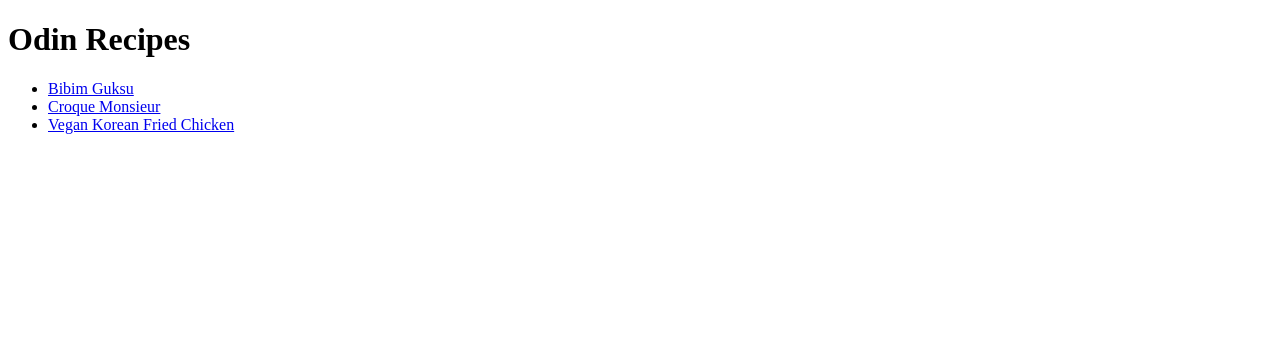
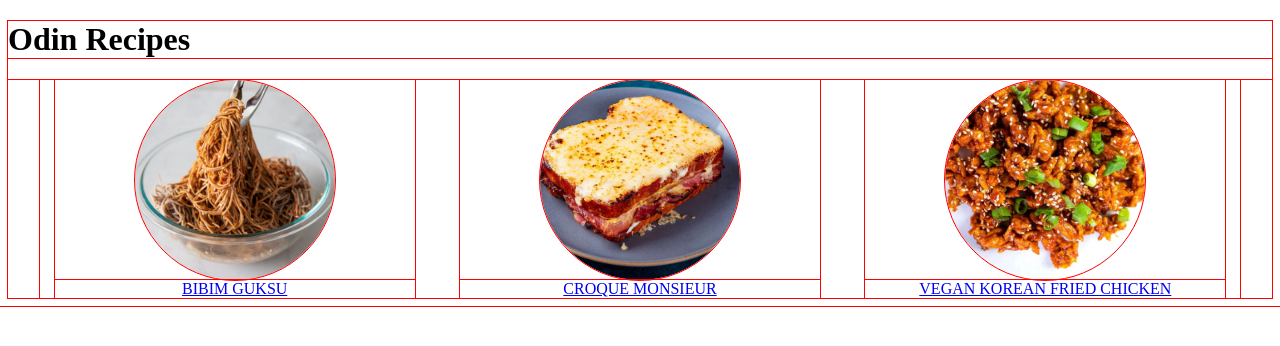
Before and after one commit to Milvookie/odin-recipes, a plain HTML site: page index.html in a window 1280 px wide. Drawn offline with Linux system fonts and the light colour scheme.

Commit message:
add styling

```diff
--- a/index.html
+++ b/index.html
@@ -10,11 +10,23 @@
 
 <body>
     <h1>Odin Recipes</h1>
-    <ul>
-        <li><a href="./recipes/bibim-guksu.html">Bibim Guksu</a></li>
-        <li><a href="./recipes/croque-monsieur.html">Croque Monsieur</a></li>
-        <li><a href="./recipes/korean-seitan.html">Vegan Korean Fried Chicken</a></li>
-    </ul>
+    <div class="recipes">
+        <ul>
+            <div class="recipe">
+                <img src="./images/bibim-guksu.jpg" alt="image of noodles">
+                <li><a href="./recipes/bibim-guksu.html">Bibim Guksu</a></li>
+            </div>
+            <div class="recipe">
+                <img src="./images/Croque-Monsieur.jpg" alt="image of a croque monsieur">
+                <li><a href="./recipes/croque-monsieur.html">Croque Monsieur</a></li>
+            </div>
+            <div class="recipe">
+                <img src="./images/Vegan-Korean-Fried-Chicken.webp" alt="image of fried seitan">
+                <li><a href="./recipes/korean-seitan.html">Vegan Korean Fried Chicken</a></li>
+            </div>
+
+        </ul>
+    </div>
 </body>
 
 </html>
--- a/styles.css
+++ b/styles.css
@@ -0,0 +1,53 @@
+* {
+    outline: red solid 1px;
+    box-sizing: border-box;
+}
+/* Layout index page */
+div.recipes ul {
+    display: flex;
+    flex-wrap: wrap;
+    justify-content: space-around;
+    margin: 0 32px;
+    padding: 0;
+    gap: 16px;
+}
+
+div.recipes ul li {
+    list-style: none;
+}
+
+div.recipes ul li a {
+    width: 100%;
+    margin: 0 auto;
+    display: inline-block;
+    text-align: center;
+    text-transform: uppercase;
+}
+
+.recipe {
+    flex-basis: 30%;
+}
+
+.recipe img {
+    width: 200px;
+    height: 200px;
+    object-fit: cover;
+    border-radius: 50%;
+    margin: auto;
+    display: block;
+}
+
+/* RECIPE PAGES */
+.overview {
+    display: flex;
+}
+
+.content {
+    display: flex;
+}
+
+.image img{
+    width: 300px;
+    height: auto;
+    border-radius: 50% 20% / 10% 40%;
+}
```
Also changed, not shown: recipes/bibim-guksu.html (+22 -5 lines), recipes/croque-monsieur.html (+24 -2 lines), recipes/korean-seitan.html (+32 -9 lines).
